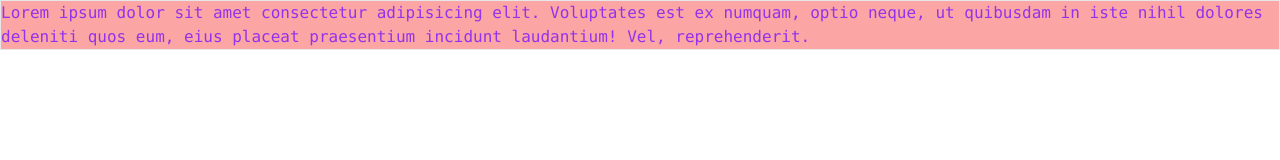
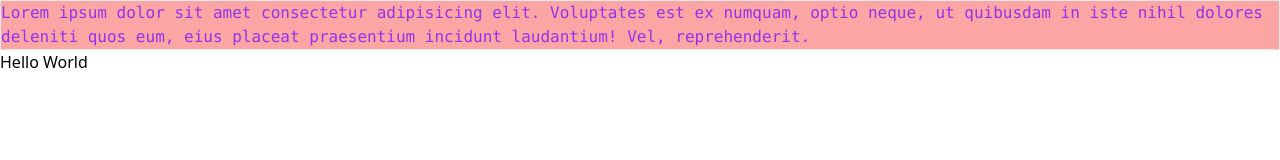
Before and after one commit to tayyaba-ali/Tailwind-practice, a plain HTML site: page index.html in a window 1280 px wide. Drawn offline with nearby package versions, Linux system fonts and the light colour scheme.

Commit message:
h1 added

```diff
--- a/index.html
+++ b/index.html
@@ -12,5 +12,11 @@
 <p class="text-purple-600 font-mono bg-red-300 border">
     Lorem ipsum dolor sit amet consectetur adipisicing elit. Voluptates est ex numquam, optio neque, ut quibusdam in iste nihil dolores deleniti quos eum, eius placeat praesentium incidunt laudantium! Vel, reprehenderit.
 </p>
+
+<h1>
+    Hello World
+</h1>
+
+
 </body>
 </html>
```
